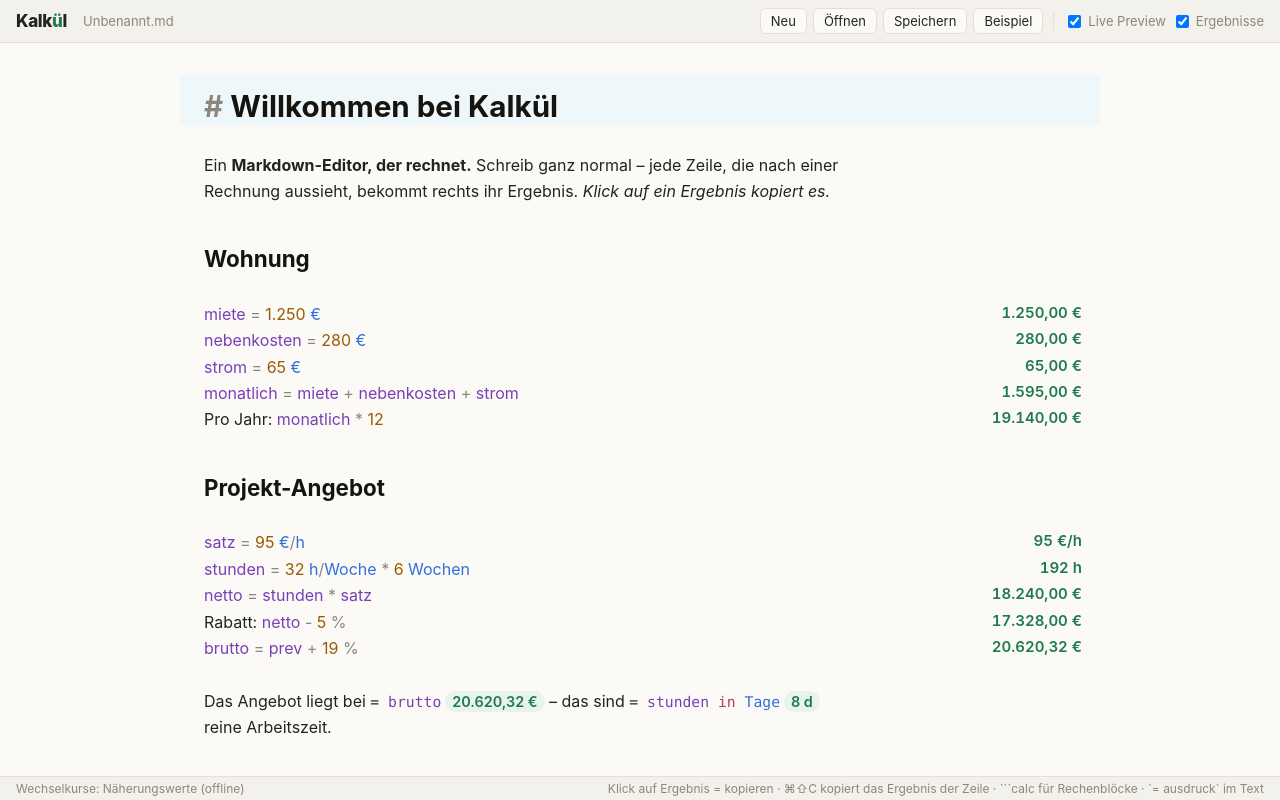
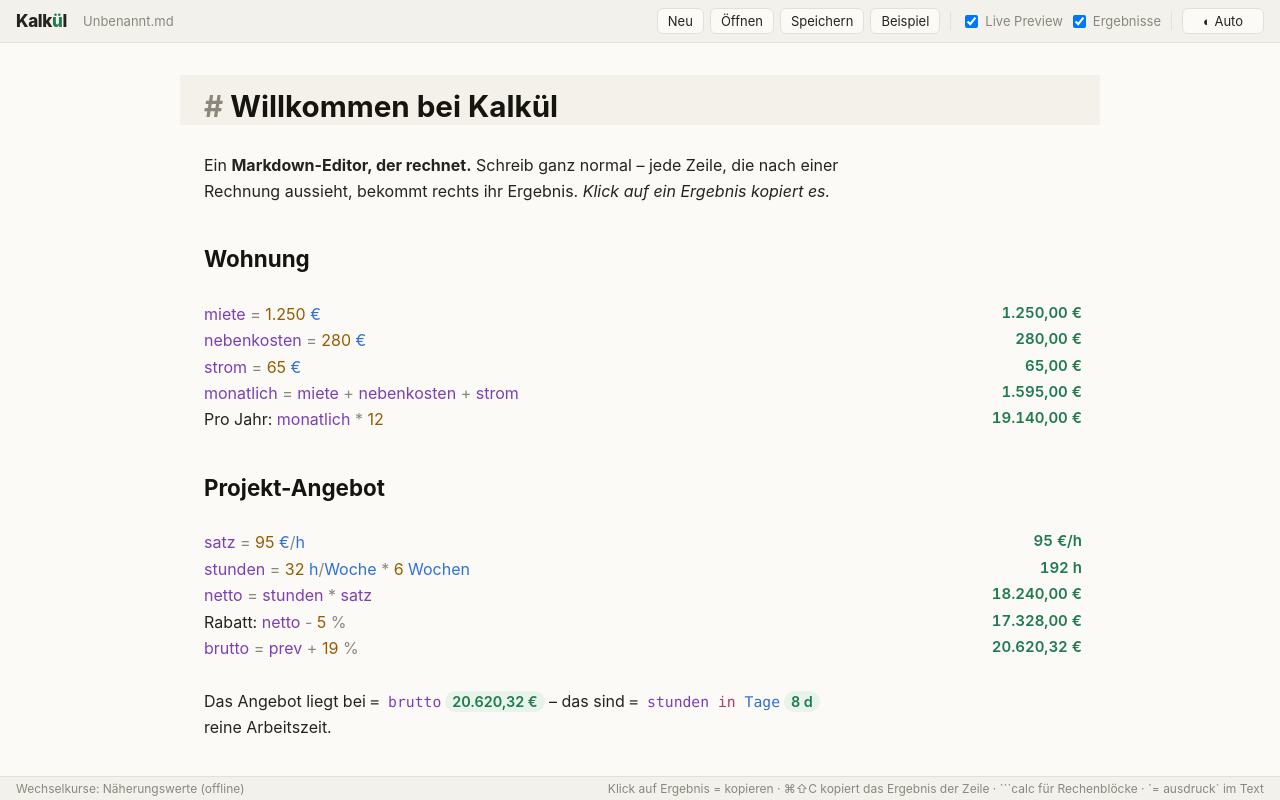
Before and after one commit to tissanr/kalkuel, a website built with Vite: page apps/web/index.html in a window 1280 px wide. Built offline with nearby package versions, Linux system fonts and the light colour scheme; no server answers.

Commit message:
Theme-Umschalter (Auto/Hell/Dunkel)
Co-Authored-By: Claude Opus 5.5 <noreply@anthropic.com>

```diff
--- a/apps/web/index.html
+++ b/apps/web/index.html
@@ -4,6 +4,12 @@
     <meta charset="UTF-8" />
     <meta name="viewport" content="width=device-width, initial-scale=1.0" />
     <title>Kalkül</title>
+    <script>
+      try {
+        const t = localStorage.getItem('kalkuel:theme');
+        if (t === 'light' || t === 'dark') document.documentElement.dataset.theme = t;
+      } catch {}
+    </script>
   </head>
   <body>
     <header class="bar">
@@ -20,6 +26,8 @@
         <span class="sep"></span>
         <label class="toggle"><input type="checkbox" id="tg-preview" /> Live Preview</label>
         <label class="toggle"><input type="checkbox" id="tg-results" /> Ergebnisse</label>
+        <span class="sep"></span>
+        <button id="btn-theme" type="button" class="theme">Auto</button>
       </nav>
     </header>
     <main id="editor"></main>
--- a/apps/web/src/main.ts
+++ b/apps/web/src/main.ts
@@ -15,6 +15,7 @@ const DOC_KEY = 'kalkuel:doc';
 const NAME_KEY = 'kalkuel:name';
 const PREVIEW_KEY = 'kalkuel:preview';
 const RESULTS_KEY = 'kalkuel:results';
+const THEME_KEY = 'kalkuel:theme';
 
 const $ = <T extends HTMLElement>(id: string) => document.getElementById(id) as T;
 
@@ -164,6 +165,32 @@ function applyResults() {
   ($('tg-results') as HTMLInputElement).checked = resultsOn;
 }
 
+// Theme: auto (follows the system) → light → dark
+type Theme = 'auto' | 'light' | 'dark';
+const themes: Record<Theme, { icon: string; label: string; next: Theme }> = {
+  auto: { icon: '◐', label: 'Auto', next: 'light' },
+  light: { icon: '☀', label: 'Hell', next: 'dark' },
+  dark: { icon: '☾', label: 'Dunkel', next: 'auto' },
+};
+const savedTheme = store.get(THEME_KEY);
+let theme: Theme = savedTheme === 'light' || savedTheme === 'dark' ? savedTheme : 'auto';
+
+function applyTheme() {
+  const root = document.documentElement;
+  if (theme === 'auto') delete root.dataset.theme;
+  else root.dataset.theme = theme;
+  const t = themes[theme];
+  const btn = $('btn-theme');
+  btn.textContent = `${t.icon} ${t.label}`;
+  btn.title = `Design: ${t.label} – klicken für ${themes[t.next].label}`;
+}
+
+$('btn-theme').addEventListener('click', () => {
+  theme = themes[theme].next;
+  store.set(THEME_KEY, theme);
+  applyTheme();
+});
+
 $('btn-new').addEventListener('click', newDoc);
 $('btn-open').addEventListener('click', () => void openDoc());
 $('btn-save').addEventListener('click', () => void saveDoc());
@@ -201,6 +228,7 @@ window.addEventListener('beforeunload', (e) => {
 
 setFileName(fileName);
 applyResults();
+applyTheme();
 view.focus();
 
 // Exchange rates
--- a/apps/web/src/style.css
+++ b/apps/web/src/style.css
@@ -1,50 +1,32 @@
 :root {
-  --bg: #fbfaf7;
-  --panel: #f3f1ec;
-  --text: #24231f;
-  --heading: #15140f;
-  --muted: #8b877d;
-  --border: #e4e0d6;
-  --accent: #2f6fdb;
-  --result: #1f7a4d;
-  --result-bg: #e8f3ec;
-  --error: #b5452f;
-  --error-bg: #fbecE8;
-  --number: #9a5b00;
-  --unit: #2f6fdb;
-  --variable: #7b3fb5;
-  --keyword: #b03a6c;
-  --code-bg: #f1eee7;
-  --active-line: #f4f1ea;
-  --selection: #d7e4fb;
+  --bg: light-dark(#fbfaf7, #1b1b1d);
+  --panel: light-dark(#f3f1ec, #232326);
+  --text: light-dark(#24231f, #e3e1dc);
+  --heading: light-dark(#15140f, #f4f2ee);
+  --muted: light-dark(#8b877d, #8c8a85);
+  --border: light-dark(#e4e0d6, #34343a);
+  --accent: light-dark(#2f6fdb, #79a7ff);
+  --result: light-dark(#1f7a4d, #6fd39c);
+  --result-bg: light-dark(#e8f3ec, #1f3329);
+  --error: light-dark(#b5452f, #ff8a70);
+  --error-bg: light-dark(#fbecE8, #3a2420);
+  --number: light-dark(#9a5b00, #f0b45c);
+  --unit: light-dark(#2f6fdb, #79a7ff);
+  --variable: light-dark(#7b3fb5, #c99bf5);
+  --keyword: light-dark(#b03a6c, #f28bb5);
+  --code-bg: light-dark(#f1eee7, #26262a);
+  --active-line: light-dark(#f4f1ea, #222225);
+  --selection: light-dark(#d7e4fb, #2c3d5c);
   --mono: ui-monospace, 'SF Mono', Menlo, Consolas, monospace;
   --sans: -apple-system, BlinkMacSystemFont, 'Segoe UI', Inter, system-ui, sans-serif;
   --result-col: 210px;
+  color-scheme: light dark;
+}
+:root[data-theme='light'] {
   color-scheme: light;
 }
-
-@media (prefers-color-scheme: dark) {
-  :root {
-    --bg: #1b1b1d;
-    --panel: #232326;
-    --text: #e3e1dc;
-    --heading: #f4f2ee;
-    --muted: #8c8a85;
-    --border: #34343a;
-    --accent: #79a7ff;
-    --result: #6fd39c;
-    --result-bg: #1f3329;
-    --error: #ff8a70;
-    --error-bg: #3a2420;
-    --number: #f0b45c;
-    --unit: #79a7ff;
-    --variable: #c99bf5;
-    --keyword: #f28bb5;
-    --code-bg: #26262a;
-    --active-line: #222225;
-    --selection: #2c3d5c;
-    color-scheme: dark;
-  }
+:root[data-theme='dark'] {
+  color-scheme: dark;
 }
 
 * {
@@ -116,6 +98,9 @@ body {
 .actions button:hover {
   border-color: var(--muted);
 }
+.actions button.theme {
+  min-width: 82px;
+}
 .sep {
   width: 1px;
   height: 18px;
@@ -164,7 +149,7 @@ body {
 .hide-results #editor .cm-line {
   padding-right: 24px;
 }
-.cm-activeLine {
+#editor .cm-activeLine {
   background: var(--active-line);
 }
 .cm-selectionBackground,
```
